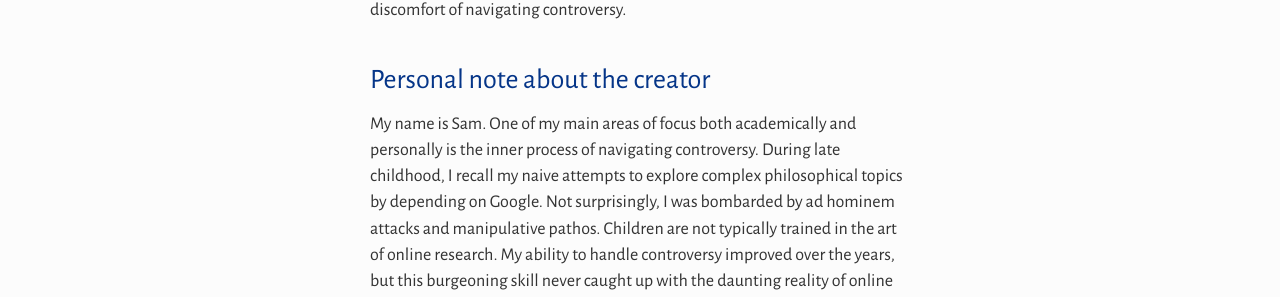
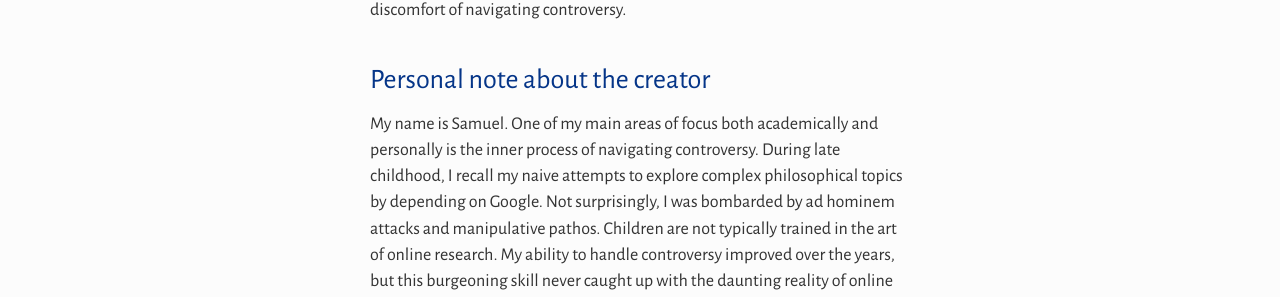
Before and after one commit to peace60895/peace60895.github.io, a Jekyll site: the page built from about.md, in a window 1280 px wide. Shown: the part 688-985 px from the top of the page. Built offline with Jekyll 4.4.1, drawn with Linux system fonts in a browser that asks for light colours; comment, search, counter and statistics services are not loaded; some of the changed text lies outside the part shown.

Commit message:
updated email and name

```diff
--- a/about.md
+++ b/about.md
@@ -11,12 +11,12 @@
 There are two main types of posts on this blog: (a) argumentative and/or informative posts addressing a topic, (b) posts aimed at improving the way we process ideas and brave controversy. In type-a posts, the author strives to actively participate in the journey of braving controversy by bringing forth arguments rooted in critical thinking. Sources, counterarguments, and peer-editing are encouraged. Posts are not bias free. They are constructed through an author’s worldview, crafted for a particular audience, and provide an opportunity for actively braving controversy. Type-b posts reflect on the process of braving controversy. Topics include, but are not limited to, bias and sourcing. Stories of the process of navigating controversy, including personal struggles, are also welcome. Inclusion of type-b posts recognizes the need for support and sensitivity toward all journeyers who choose to brave the discomfort of navigating controversy.
 
 ### Personal note about the creator
-My name is Sam. One of my main areas of focus both academically and personally is the inner process of navigating controversy. During late childhood, I recall my naive attempts to explore complex philosophical topics by depending on Google. Not surprisingly, I was bombarded by ad hominem attacks and manipulative pathos. Children are not typically trained in the art of online research. My ability to handle controversy improved over the years, but this burgeoning skill never caught up with the daunting reality of online information overload. Years later, I learned that there are adults that feel just like I did as a child. Some journeyers are deeply fearful of encountering another viewpoint, some are emotionally exhausted by the breadth of information, and some have given up on the process of uncovering deeper approximations of what is true.
+My name is Samuel. One of my main areas of focus both academically and personally is the inner process of navigating controversy. During late childhood, I recall my naive attempts to explore complex philosophical topics by depending on Google. Not surprisingly, I was bombarded by ad hominem attacks and manipulative pathos. Children are not typically trained in the art of online research. My ability to handle controversy improved over the years, but this burgeoning skill never caught up with the daunting reality of online information overload. Years later, I learned that there are adults that feel just like I did as a child. Some journeyers are deeply fearful of encountering another viewpoint, some are emotionally exhausted by the breadth of information, and some have given up on the process of uncovering deeper approximations of what is true.
 
 Despite this reality, I am discovering that there are benefits to learning how to navigate controversy well. Deeper meaning awaits beneath the tension, underneath hours of wrestling and critical thought. That is why I choose to embrace the process of Braving Controversy. The journey is messy and complex, but it does not need to be a solitary process. If you share this vision or remain intrigued, you are welcome here.
 
 ### Note about the authors
-When creating this site, my vision is that this blog will be a group endeavor. Authors are welcome to craft and shape their posts without censorship, adhering to the importance of critical thinking and sensitivity. Each author is responsible for her or his thoughts in a given post. When posting, the author shares in the ownership of the site. Comments regarding each post should be directed to the author. Currently, authorship is not “open” to the public, primarily because this site is still being developed and constructed. Nevertheless, if you have specific feedback, questions, or want to be an author, do not hesitate to [contact me](mailto:sam.millereshleman@gmail.com) with your thoughts.
+When creating this site, my vision is that this blog will be a group endeavor. Authors are welcome to craft and shape their posts without censorship, adhering to the importance of critical thinking and sensitivity. Each author is responsible for her or his thoughts in a given post. When posting, the author shares in the ownership of the site. Comments regarding each post should be directed to the author. Currently, authorship is not “open” to the public, primarily because this site is still being developed and constructed. Nevertheless, if you have specific feedback, questions, or want to be an author, do not hesitate to [contact me](mailto:samuel.eshlemanlatimer@gmail.com) with your thoughts.
 
 As a closing note, I want to offer a special thank you to everyone who has made this site possible. First, thank you to the authors for your thoughtful posts and active participation. Second, thank you to readers who, in one way or another, are developing the courage to brave controversy. Finally, I want to extend a special thank you to [Micah](https://micahjon.com/), my brother and web developer.
 
```
